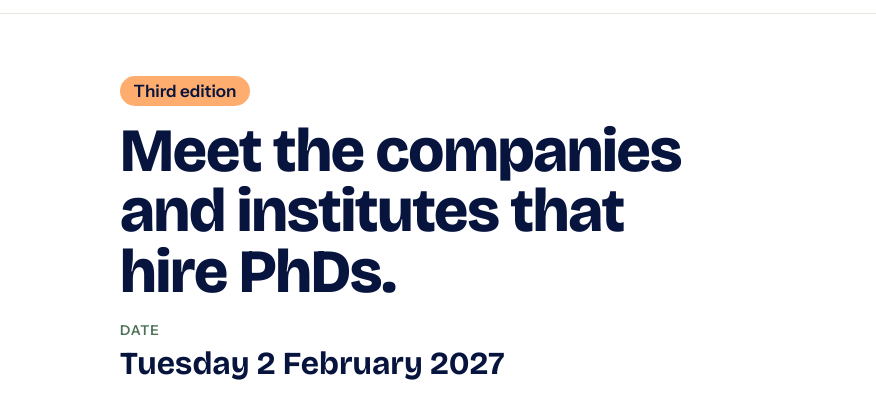
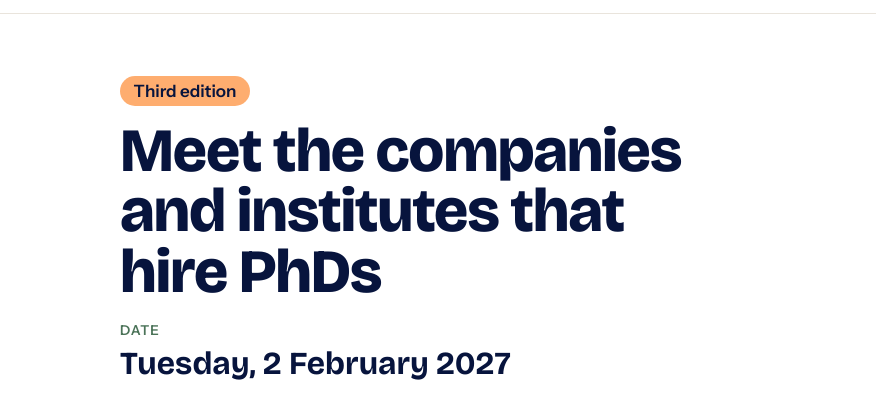
Before and after one commit to phired2027/phired2027, a plain HTML site: page index.html in a window 1280 px wide. Shown: the part 55-449 px from the top of the page, 0-876 px from the left. Drawn offline with Linux system fonts and the light colour scheme.

Commit message:
minor changes

```diff
--- a/index.html
+++ b/index.html
@@ -47,12 +47,12 @@
       <div class="wrap hero-inner">
         <div class="hero-copy">
           <p class="hero-chip"><span class="chip">Third edition</span></p>
-          <h1>Meet the companies and institutes that hire&nbsp;PhDs.</h1>
+          <h1>Meet the companies and institutes that hire&nbsp;PhDs</h1>
 
           <dl class="event-facts">
             <div>
               <dt>Date</dt>
-              <dd><time datetime="2027-02-02">Tuesday 2 February 2027</time></dd>
+              <dd><time datetime="2027-02-02">Tuesday, 2 February 2027</time></dd>
             </div>
             <div>
               <dt>Time</dt>
```
